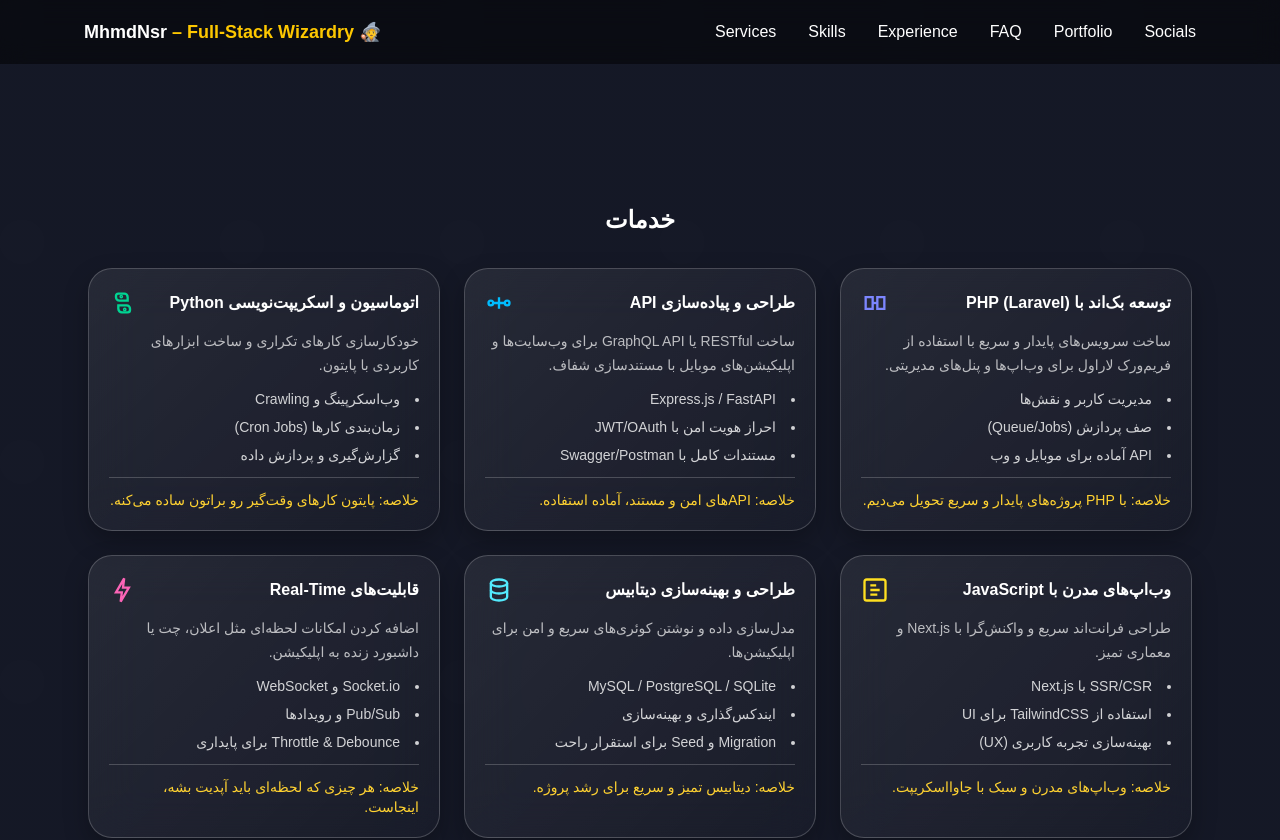
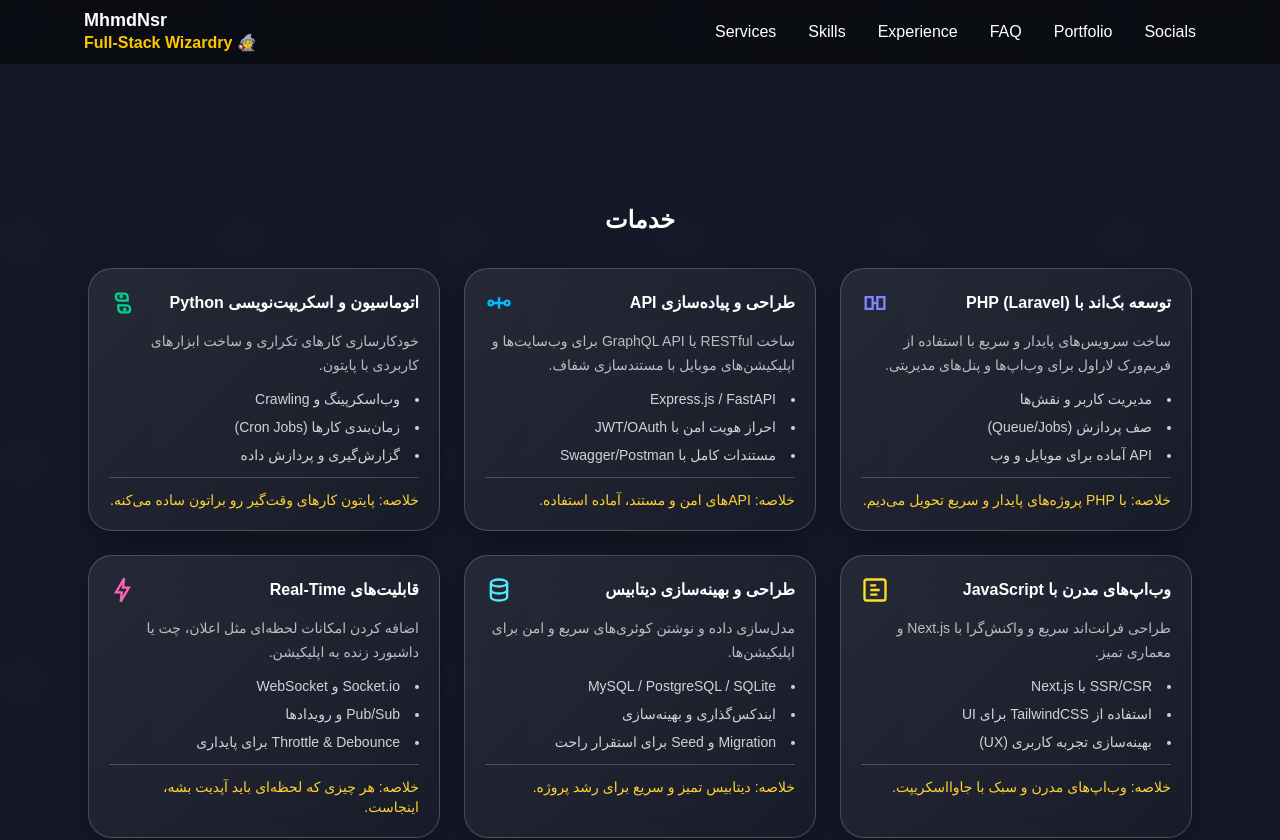
Before and after one commit to trixcoding/portfolio, a Next.js app in the folder portfolio/resume/frontend/: page / in a window 1280 px wide. Shown: the top 840 px of the page. Built offline with nearby package versions, Linux system fonts and the light colour scheme; a web font is replaced by a local one.

Commit message:
Refactor header for improved layout and styling

```diff
--- a/portfolio/resume/frontend/src/app/page.js
+++ b/portfolio/resume/frontend/src/app/page.js
@@ -17,8 +17,9 @@ export default function Home() {
       <nav className="fixed top-0 left-0 right-0 z-50 bg-black/50 backdrop-blur-md">
         <div className="max-w-6xl mx-auto px-5 flex items-center justify-between h-16">
           {/* لوگو / نام */}
-          <div className="text-white font-bold text-lg">
-            MhmdNsr <span className="text-yellow-400">– Full-Stack Wizardry 🧙</span>
+          <div className="text-white font-bold text-lg leading-tight">
+            MhmdNsr
+            <div className="text-yellow-400 text-base">Full-Stack Wizardry 🧙</div>
           </div>
 
           {/* دسکتاپ منو */}
```
